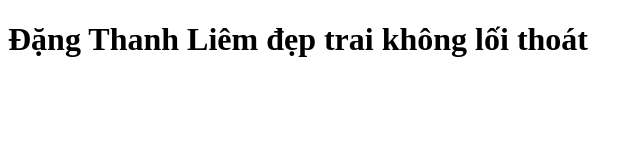
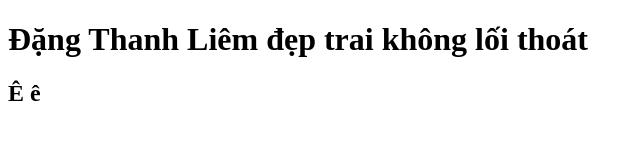
Before and after one commit to LiemDT2005/Test-3, a plain HTML site: page index.html in a window 1280 px wide. Shown: the full height of the page, 0-640 px from the left. Drawn offline with Linux system fonts and the light colour scheme.

Commit message:
2nd Commit

```diff
--- a/index.html
+++ b/index.html
@@ -7,5 +7,6 @@
 </head>
 <body>
     <h1>Đặng Thanh Liêm đẹp trai không lối thoát</h1>
+    <h2>Ê ê</h2>
 </body>
 </html>
```
